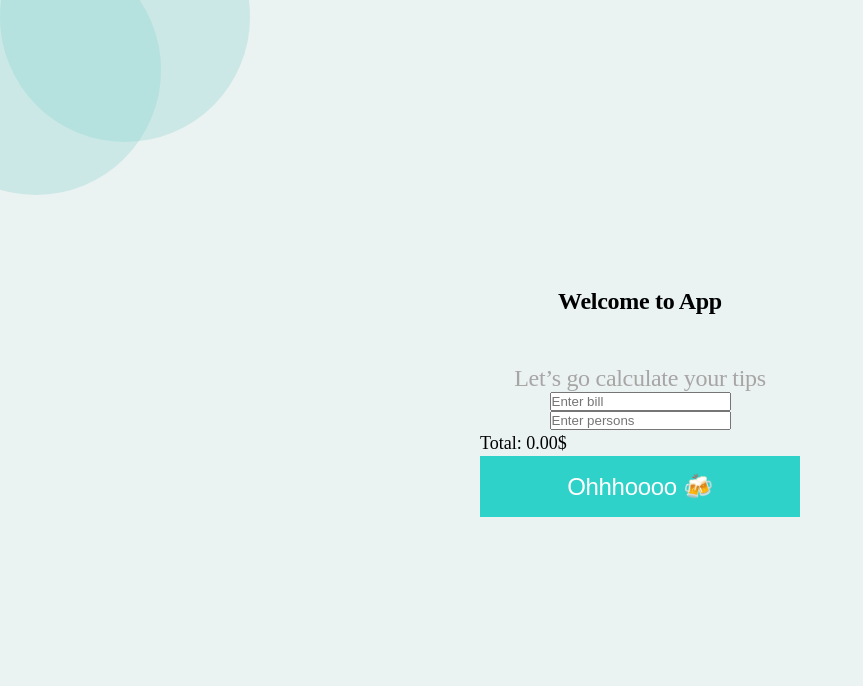
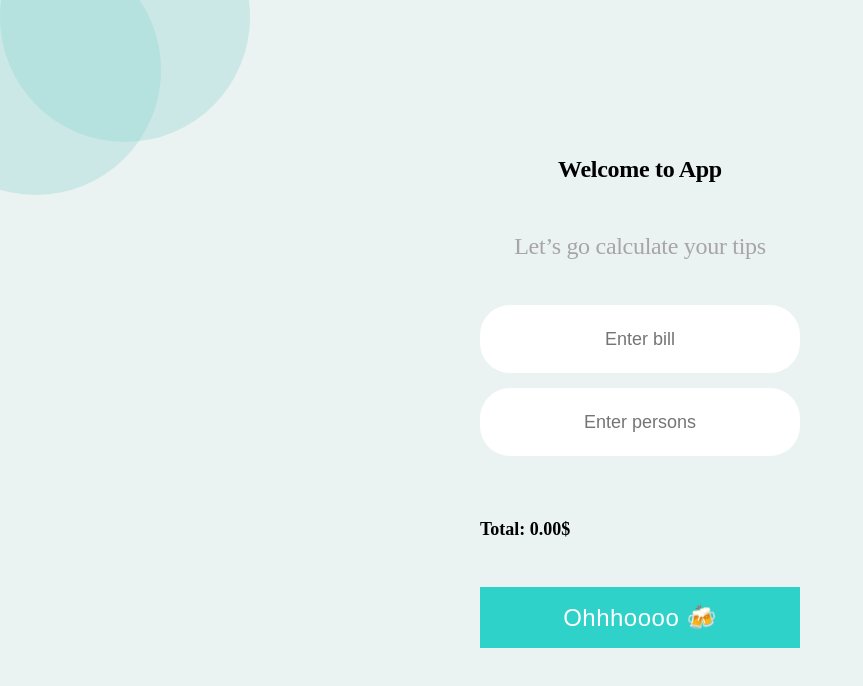
Before and after one commit to TkachenokPavel/react-tips-calculator, a React (Create React App) app: page / in a window 1280 px wide. Shown: the top 686 px of the page, without its empty margins (0-863 px from the left). Built offline with nearby package versions, Linux system fonts and the light colour scheme.

Commit message:
feaat(hw-38): add styles for input component

```diff
--- a/src/App.tsx
+++ b/src/App.tsx
@@ -1,6 +1,6 @@
 import { Form } from "./components/Form/Form";
 import { GlobalStyle } from "./GlobalStyles";
-import { Wrapper } from "./style";
+import { Wrapper } from "./styles";
 
 export const App = () => {
   return (
--- a/src/components/Button/styles.ts
+++ b/src/components/Button/styles.ts
@@ -6,11 +6,13 @@ const StyledButton = styled.button`
 
     font-size: 24px;
     line-height: 35px;
-    letter-spacing: -0.3px;
+    letter-spacing: 0.5px;
 
     background-color: #2ED2C9;
     border: none;
     color: #fff;
+
+    cursor: pointer;
 `
 
 export { StyledButton }
--- a/src/components/Form/Form.tsx
+++ b/src/components/Form/Form.tsx
@@ -11,8 +11,8 @@ export const Form = () => {
         <StyledForm>
             <Title>Welcome to App</Title>
             <Subtitle>Let’s go calculate your tips</Subtitle>
-            <Input type='number' placeholder='Enter bill' />
-            <Input type='number' placeholder='Enter persons' />
+            <Input type='text' placeholder='Enter bill' />
+            <Input type='text' placeholder='Enter persons' />
             <TotalBill>Total: {totalBill.toFixed(2)}$</TotalBill>
             <Button />
         </StyledForm>
--- a/src/components/Form/styles.ts
+++ b/src/components/Form/styles.ts
@@ -20,6 +20,8 @@ const Title = styled.h2`
 `;
 
 const Subtitle = styled.p`
+    margin-bottom: 45px;
+
     font-size: 24px;
     line-height: 28px;
     letter-spacing: -0.3px;
@@ -30,7 +32,9 @@ const Subtitle = styled.p`
 const TotalBill = styled.p`
     align-self: start;
 
-    font-weight: 500;
+    margin: 45px 0;
+
+    font-weight: 700;
     font-size: 18px;
     line-height: 26px;
 
--- a/src/components/Input/Input.tsx
+++ b/src/components/Input/Input.tsx
@@ -2,11 +2,11 @@ import { StyledInput } from './styles'
 
 interface IProps {
     placeholder: string,
-    type: string
+    type: string,
 }
 
 export const Input = ({ placeholder, type }: IProps) => {
     return (
-        <StyledInput type={type} placeholder={placeholder}></StyledInput>
+        <StyledInput type={type} placeholder={placeholder} />
     )
 }
--- a/src/components/Input/styles.ts
+++ b/src/components/Input/styles.ts
@@ -1,7 +1,17 @@
 import styled from 'styled-components';
 
 const StyledInput = styled.input`
+    width: 100%;
+    height: 68px;
+    margin-bottom: 15px;
 
+    font-size: 18px;
+    line-height: 26px;
+    text-align: center;
+
+    border: none;
+    border-radius: 30px;
+    color: rgba(117, 108, 108, 0.6);
 `
 
 export { StyledInput }
```
Also changed, not shown: src/styles.ts (renamed from src/style.ts).
